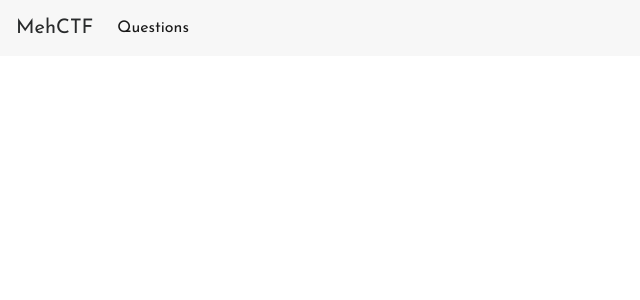
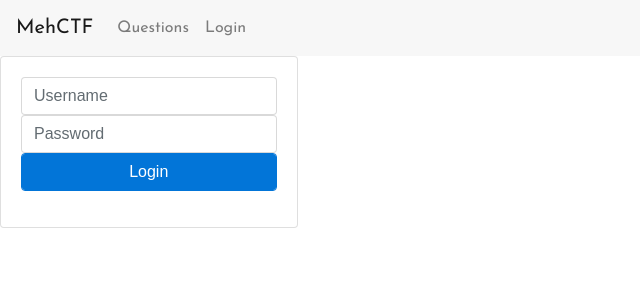
Before and after one commit to arush15june/mehctf, a Flask app: page / in a window 1280 px wide. Shown: the top 300 px of the page, without its empty margins (0-640 px from the left). Run offline with Flask 2, Linux system fonts and the light colour scheme; some libraries are stand-ins or nearby versions.

Commit message:
update questions ui

```diff
--- a/application.py
+++ b/application.py
@@ -36,7 +36,7 @@ def add_header(r):
 
 @app.route('/', methods=["GET"])
 def home():
-  return render_template("layout.html")
+  return render_template("index.html")
 
 
 @app.route('/questions', methods=["GET"])
--- /dev/null
+++ b/templates/index.html
@@ -0,0 +1,23 @@
+{% extends "layout.html" %}
+
+{% block title %}
+MehCTF
+{% endblock %}
+
+{% block body %}
+<div class = "row">
+    <div class = "col-xs-12 col-sm-12 col-md-offset-4 col-md-3 col-lg-offset-4 col-lg-3">
+        <div class = "card">
+            <div class = "card-block">
+                <form method = "POST" action = "/login">
+                    <div class = "form-group">
+                        <input class = "form-control" type = "text" name = "username" placeholder="Username" />
+                        <input class = "form-control" type = "text" name = "password" placeholder="Password" />
+                        <button type="Submit" class="form-control btn btn-primary">Login</button>
+                    </div>
+                </form>
+            </div>
+        </div>
+    </div>
+</div>
+{% endblock %}
--- a/templates/layout.html
+++ b/templates/layout.html
@@ -18,10 +18,11 @@
         <button class="navbar-toggler navbar-toggler-right" type="button" data-toggle="collapse" data-target="#navbarNavAltMarkup" aria-controls="navbarNavAltMarkup" aria-expanded="false" aria-label="Toggle navigation">
           <span class="navbar-toggler-icon"></span>
         </button>
-        <a class="navbar-brand">MehCTF</a>
+        <a class="navbar-brand" href="/">MehCTF</a>
         <div class="collapse navbar-collapse" id="navbarNavAltMarkup">
           <div class="navbar-nav">
-            <a class="nav-item nav-link active" href="/questions">Questions<span class="sr-only">(current)</span></a>
+            <a class="nav-item nav-link" href="/questions">Questions<span class="sr-only">(current)</span></a>
+            <a class="nav-item nav-link" href="/login">Login<span class="sr-only">(current)</span></a>
           </div>
         </div>
       </nav>
--- a/templates/question.html
+++ b/templates/question.html
@@ -1,4 +1,8 @@
 {% extends "layout.html" %}
+
+{% block title %}
+MehCTF | {{Question.name}}
+{% endblock %}
 
 {% block body %}
 
--- a/templates/questions.html
+++ b/templates/questions.html
@@ -1,4 +1,8 @@
 {% extends "layout.html" %}
+
+{% block title %}
+MehCTF | Questions
+{% endblock %}
 
 {% block body %}
 <div class = "questions">
@@ -8,7 +12,7 @@
     <div class = "card" style = "width: 20rem; margin: 10px 10px 10px 10px">
       <div class = "card-block">
         <h4 class="card-title">{{ Question.name }}</h4>
-        <p clas = "card-text">{{ Question.desc }}</p>
+        <p clas = "card-text">{{ Question.desc | truncate(50) }}</p>
         <a class = "card-link" href="/question/{{Question.id}}"><button class="btn btn-primary">View Question</button></a>
       </div>
     </div>
```
Also changed, not shown: question_load.py (+10 -0 lines), 1 other file.
